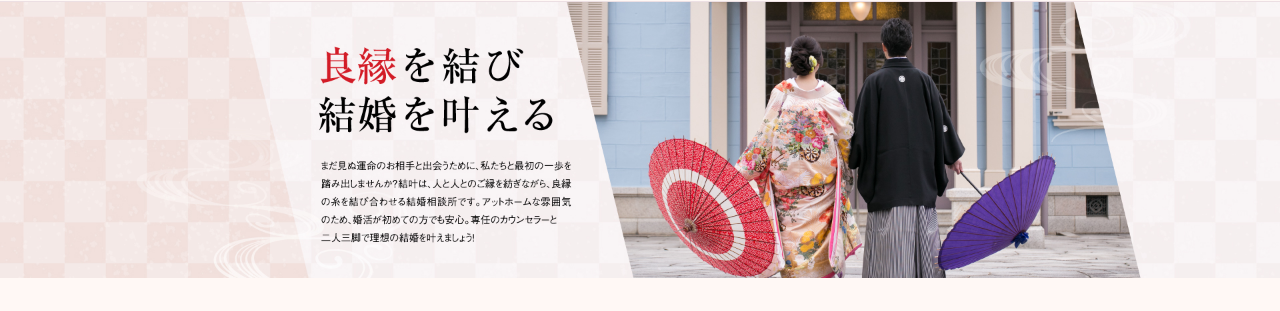
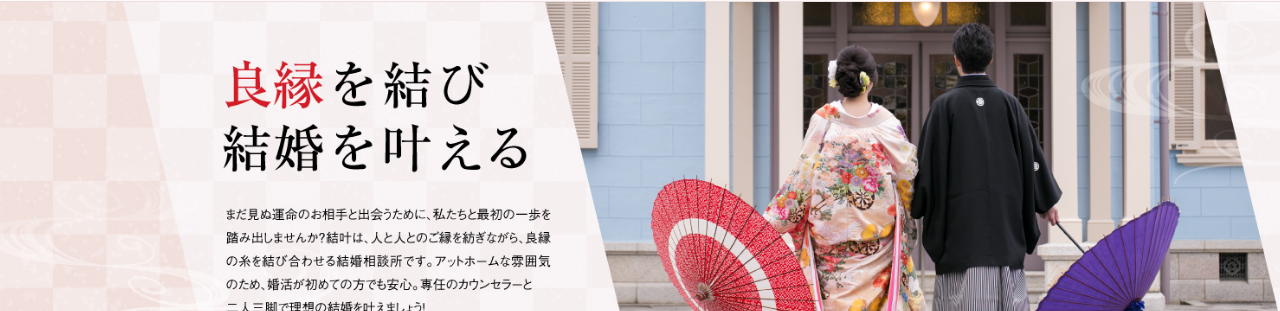
Before and after one commit to int7010/lp-yuito, a plain HTML site: page index.html in a window 1280 px wide. Shown: the part 115-426 px from the top of the page. Drawn offline with Linux system fonts and the light colour scheme.

Commit message:
Add files via upload

```diff
--- a/styles.css
+++ b/styles.css
@@ -87,7 +87,7 @@
   display: grid;
   grid-template-columns: 1fr;
   align-items: start;
-  gap: clamp(24px, 3.2vw, 36px);
+  gap: clamp(22px, 3vw, 34px);
   min-height: auto;
   padding: 0 0 54px;
 }
@@ -202,13 +202,15 @@
 
 .hero-media {
   overflow: hidden;
-  width: 100%;
-  margin: 0 auto;
+  width: 100vw;
+  margin-right: calc(50% - 50vw);
+  margin-left: calc(50% - 50vw);
+  background: #fff;
 }
 
 .hero-media img {
   width: 100%;
-  height: auto;
+  height: clamp(300px, 28vw, 430px);
   max-height: none;
   object-fit: cover;
   object-position: center center;
@@ -964,6 +966,7 @@
   }
 
   .hero-media img {
+    height: auto;
     max-height: none;
   }
 
```
